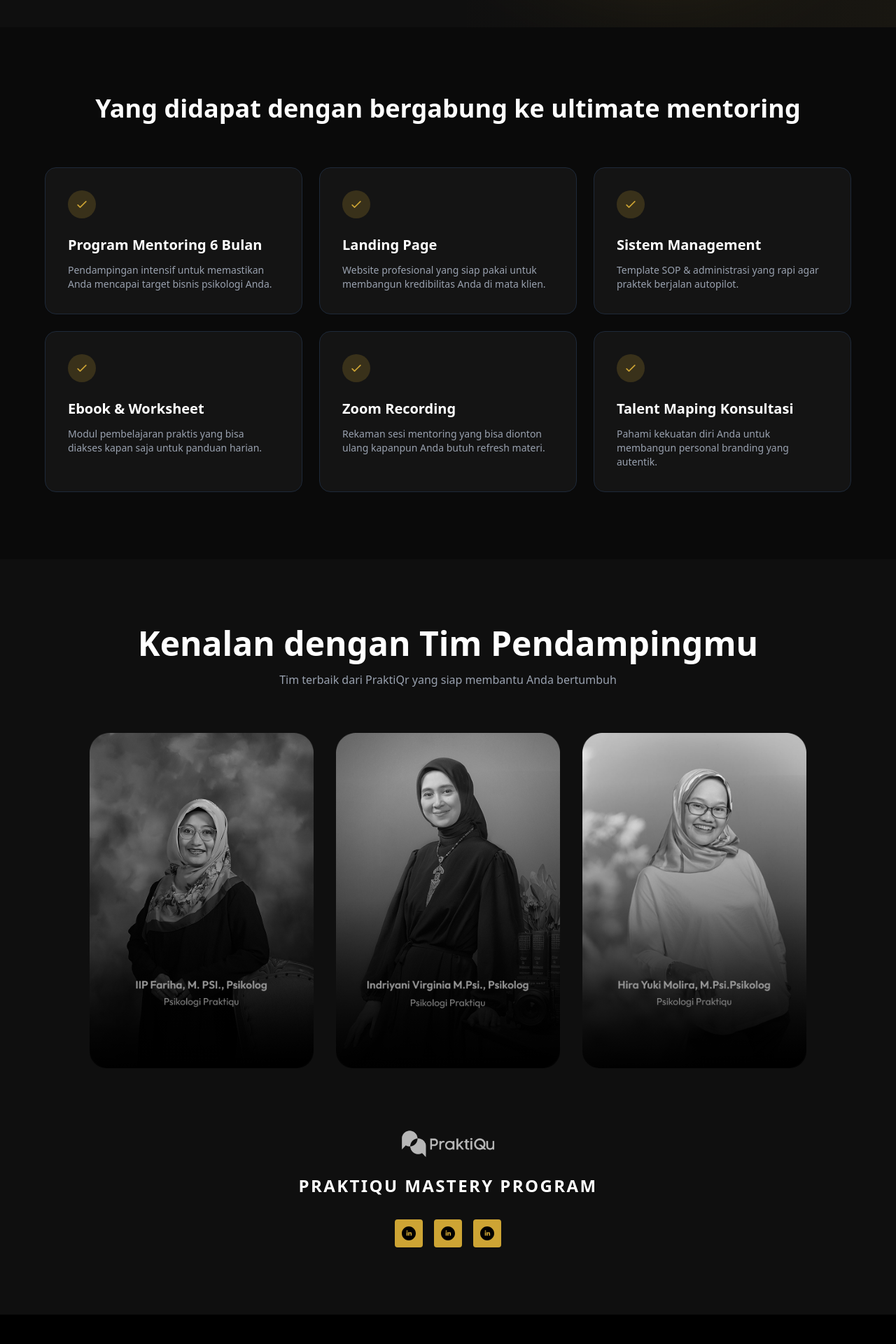
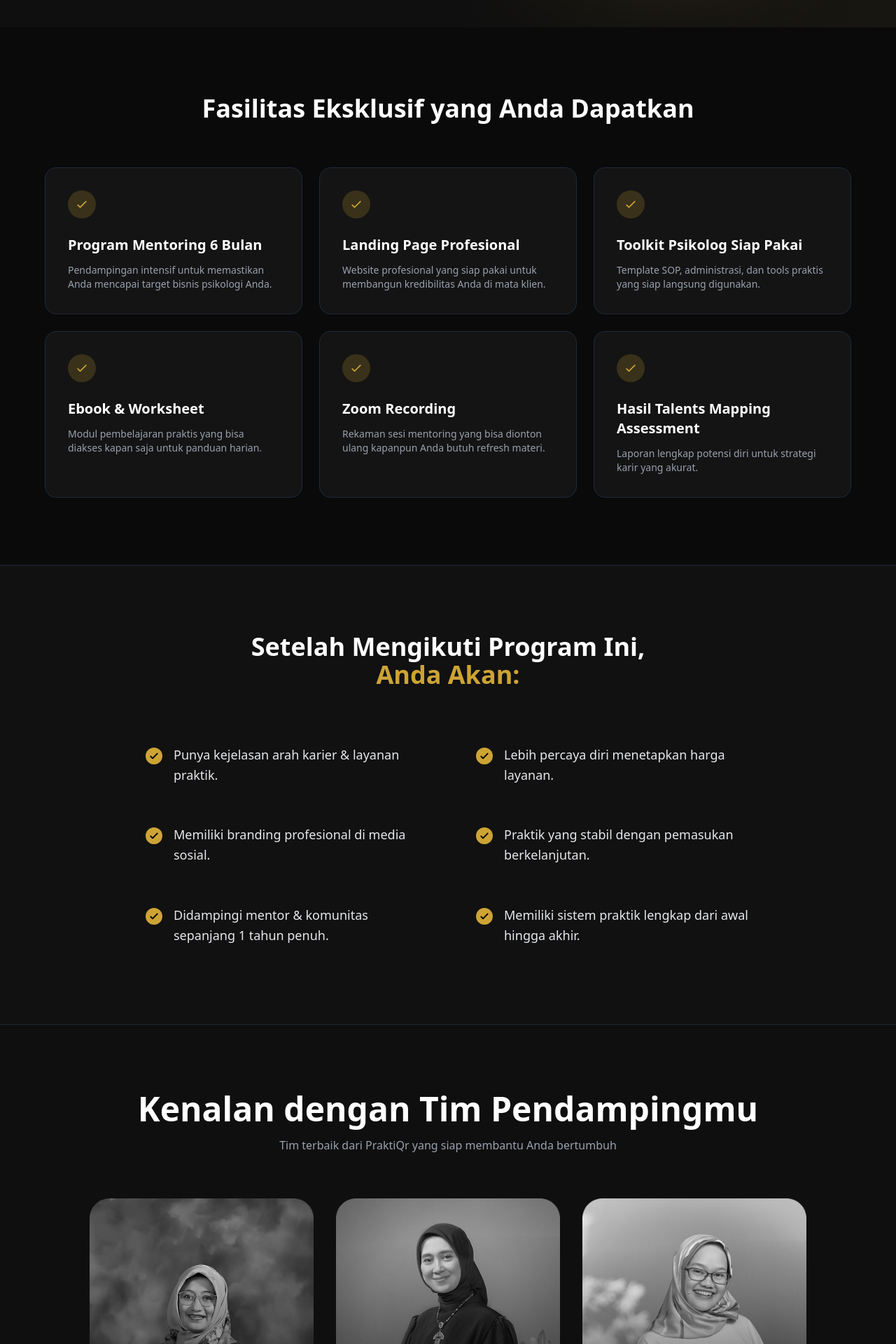
Before and after one commit to websitepraktiqu/marketing, a Next.js app: page /mentoring-ultimate-mastery in a window 1280 px wide. Shown: the part 2760-4680 px from the top of the page at 70% size. Built offline with nearby package versions, Linux system fonts and the light colour scheme.

Commit message:
feat: add new Mentoring Ultimate Mastery landing page with program details and sections.

```diff
--- a/app/mentoring-ultimate-mastery/page.tsx
+++ b/app/mentoring-ultimate-mastery/page.tsx
@@ -129,17 +129,17 @@ export default function MentoringUltimateMastery() {
                 <section className="py-24 px-6 md:px-12 bg-[#0a0a0a]">
                     <div className="max-w-6xl mx-auto">
                         <h2 className="text-3xl md:text-4xl font-bold text-center mb-16">
-                            Yang didapat dengan bergabung ke ultimate mentoring
+                            Fasilitas Eksklusif yang Anda Dapatkan
                         </h2>
 
                         <div className="grid grid-cols-1 md:grid-cols-3 gap-6">
                             {[
                                 { title: "Program Mentoring 6 Bulan", desc: "Pendampingan intensif untuk memastikan Anda mencapai target bisnis psikologi Anda." },
-                                { title: "Landing Page", desc: "Website profesional yang siap pakai untuk membangun kredibilitas Anda di mata klien." },
-                                { title: "Sistem Management", desc: "Template SOP & administrasi yang rapi agar praktek berjalan autopilot." },
+                                { title: "Landing Page Profesional", desc: "Website profesional yang siap pakai untuk membangun kredibilitas Anda di mata klien." },
+                                { title: "Toolkit Psikolog Siap Pakai", desc: "Template SOP, administrasi, dan tools praktis yang siap langsung digunakan." },
                                 { title: "Ebook & Worksheet", desc: "Modul pembelajaran praktis yang bisa diakses kapan saja untuk panduan harian." },
                                 { title: "Zoom Recording", desc: "Rekaman sesi mentoring yang bisa dionton ulang kapanpun Anda butuh refresh materi." },
-                                { title: "Talent Maping Konsultasi", desc: "Pahami kekuatan diri Anda untuk membangun personal branding yang autentik." }
+                                { title: "Hasil Talents Mapping Assessment", desc: "Laporan lengkap potensi diri untuk strategi karir yang akurat." }
                             ].map((item, idx) => (
                                 <div key={idx} className="bg-[#141414] p-8 rounded-2xl border border-gray-800 hover:border-[#CDA434]/50 transition-all hover:-translate-y-2 group">
                                     <div className="w-10 h-10 rounded-full bg-[#CDA434]/20 text-[#CDA434] flex items-center justify-center mb-6 group-hover:bg-[#CDA434] group-hover:text-black transition-colors">
@@ -147,6 +147,36 @@ export default function MentoringUltimateMastery() {
                                     </div>
                                     <h3 className="text-xl font-bold mb-3 group-hover:text-[#CDA434] transition-colors">{item.title}</h3>
                                     <p className="text-gray-400 text-sm">{item.desc}</p>
+                                </div>
+                            ))}
+                        </div>
+                    </div>
+                </section>
+
+                {/* OUTCOMES SECTION */}
+                <section className="py-24 px-6 md:px-12 bg-[#111] border-y border-gray-800">
+                    <div className="max-w-4xl mx-auto">
+                        <div className="text-center mb-16">
+                            <h2 className="text-3xl md:text-4xl font-bold mb-6">
+                                Setelah Mengikuti Program Ini, <br />
+                                <span className="text-[#CDA434]">Anda Akan:</span>
+                            </h2>
+                        </div>
+
+                        <div className="grid grid-cols-1 md:grid-cols-2 gap-x-12 gap-y-6">
+                            {[
+                                "Punya kejelasan arah karier & layanan praktik.",
+                                "Lebih percaya diri menetapkan harga layanan.",
+                                "Memiliki branding profesional di media sosial.",
+                                "Praktik yang stabil dengan pemasukan berkelanjutan.",
+                                "Didampingi mentor & komunitas sepanjang 1 tahun penuh.",
+                                "Memiliki sistem praktik lengkap dari awal hingga akhir."
+                            ].map((item, idx) => (
+                                <div key={idx} className="flex items-start gap-4 p-4 rounded-xl hover:bg-white/5 transition-colors">
+                                    <div className="w-6 h-6 rounded-full bg-[#CDA434] flex items-center justify-center text-black font-bold flex-shrink-0 mt-1">
+                                        <svg className="w-4 h-4" fill="none" stroke="currentColor" viewBox="0 0 24 24"><path strokeLinecap="round" strokeLinejoin="round" strokeWidth="3" d="M5 13l4 4L19 7" /></svg>
+                                    </div>
+                                    <p className="text-lg text-gray-200 font-medium leading-relaxed">{item}</p>
                                 </div>
                             ))}
                         </div>
@@ -187,24 +217,7 @@ export default function MentoringUltimateMastery() {
                         ))}
                     </div>
 
-                    <div className="text-center mt-20">
-                        <Image
-                            src="/logo.png"
-                            alt="PraktiQu Logo"
-                            width={150}
-                            height={50}
-                            className="mx-auto mb-4 brightness-0 invert opacity-70"
-                        />
-                        <p className="text-2xl font-bold tracking-widest text-white">PRAKTIQU MASTERY PROGRAM</p>
 
-                        <div className="flex justify-center gap-4 mt-8">
-                            {[1, 2, 3].map((i) => (
-                                <div key={i} className="w-10 h-10 bg-[#CDA434] rounded-sm flex items-center justify-center text-black hover:bg-white transition-colors cursor-pointer">
-                                    <svg className="w-5 h-5" fill="currentColor" viewBox="0 0 24 24"><path d="M12 0c-6.627 0-12 5.373-12 12s5.373 12 12 12 12-5.373 12-12-5.373-12-12-12zm-2 16h-2v-6h2v6zm-1-6.891c-.607 0-1.1-.496-1.1-1.109 0-.612.492-1.109 1.1-1.109s1.1.497 1.1 1.109c0 .613-.493 1.109-1.1 1.109zm8 6.891h-1.998v-2.861c0-1.881-2.002-1.722-2.002 0v2.861h-2v-6h2v1.093c.872-1.616 4-1.736 4 1.548v3.359z" /></svg>
-                                </div>
-                            ))}
-                        </div>
-                    </div>
                 </section>
 
                 {/* VALUE STACK SECTION */}
@@ -284,10 +297,32 @@ export default function MentoringUltimateMastery() {
                         </div>
                     </div>
                 </section>
+
+                {/* FOOTER BRANDING SECTION */}
+                <section className="py-20 px-6 bg-black text-center relative z-20">
+                    <div className="max-w-4xl mx-auto">
+                        <Image
+                            src="/logo.png"
+                            alt="PraktiQu Logo"
+                            width={180}
+                            height={60}
+                            className="mx-auto mb-6 brightness-0 invert opacity-90"
+                        />
+                        <p className="text-2xl md:text-3xl font-bold tracking-widest text-white mb-8">PRAKTIQU MASTERY PROGRAM</p>
+
+                        <div className="flex justify-center gap-4">
+                            {[1, 2, 3].map((i) => (
+                                <div key={i} className="w-12 h-12 bg-[#CDA434] rounded-lg flex items-center justify-center text-black hover:bg-white transition-all transform hover:scale-110 cursor-pointer shadow-lg hover:shadow-[#CDA434]/50">
+                                    <svg className="w-6 h-6" fill="currentColor" viewBox="0 0 24 24"><path d="M12 0c-6.627 0-12 5.373-12 12s5.373 12 12 12 12-5.373 12-12-5.373-12-12-12zm-2 16h-2v-6h2v6zm-1-6.891c-.607 0-1.1-.496-1.1-1.109 0-.612.492-1.109 1.1-1.109s1.1.497 1.1 1.109c0 .613-.493 1.109-1.1 1.109zm8 6.891h-1.998v-2.861c0-1.881-2.002-1.722-2.002 0v2.861h-2v-6h2v1.093c.872-1.616 4-1.736 4 1.548v3.359z" /></svg>
+                                </div>
+                            ))}
+                        </div>
+                    </div>
+                </section>
             </main>
 
             {/* Footer removed */}
             <FloatingWhatsApp />
-        </div>
+        </div >
     );
 }
```
